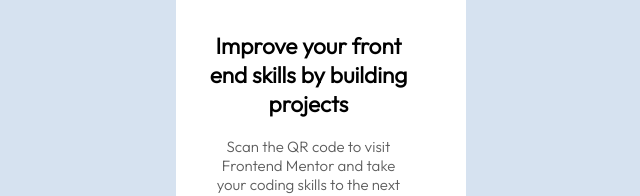
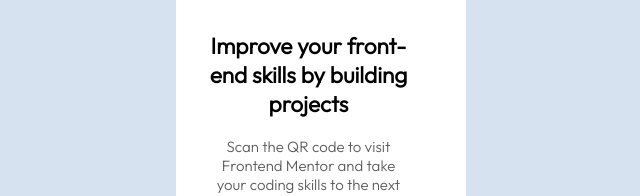
Before and after one commit to santoshdahake/qr-code-card, a plain HTML site: page index.html in a window 1280 px wide. Shown: the part 344-540 px from the top of the page, 336-976 px from the left. Drawn offline with Linux system fonts and the light colour scheme.

Commit message:
index html update

```diff
--- a/index.html
+++ b/index.html
@@ -13,7 +13,7 @@
         <img id="img" src="image-qr-code.png" alt="QR photo" />
       </div>
       <div class="div2">
-        <h2>Improve your front end skills by building projects</h2>
+        <h2>Improve your front-end skills by building projects</h2>
         <br />
         <p>
           Scan the QR code to visit Frontend Mentor and take your coding skills
```
